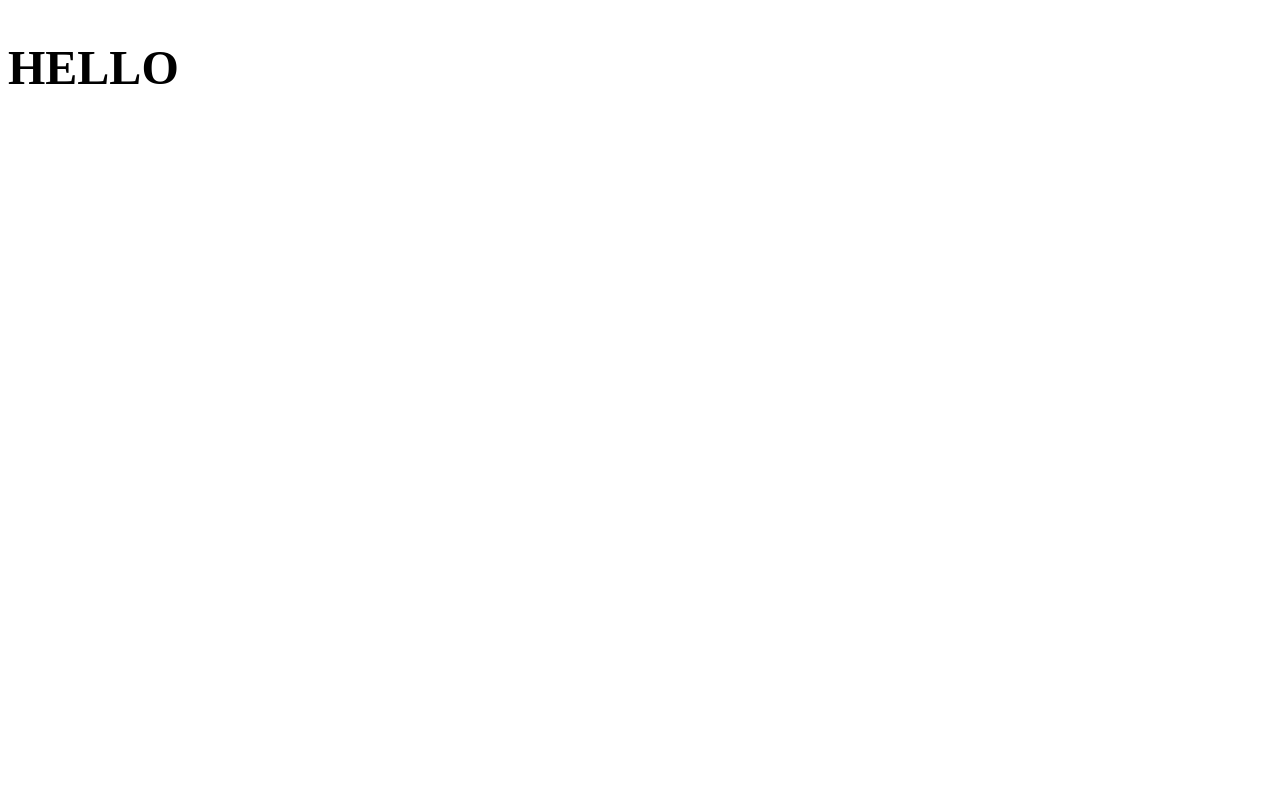
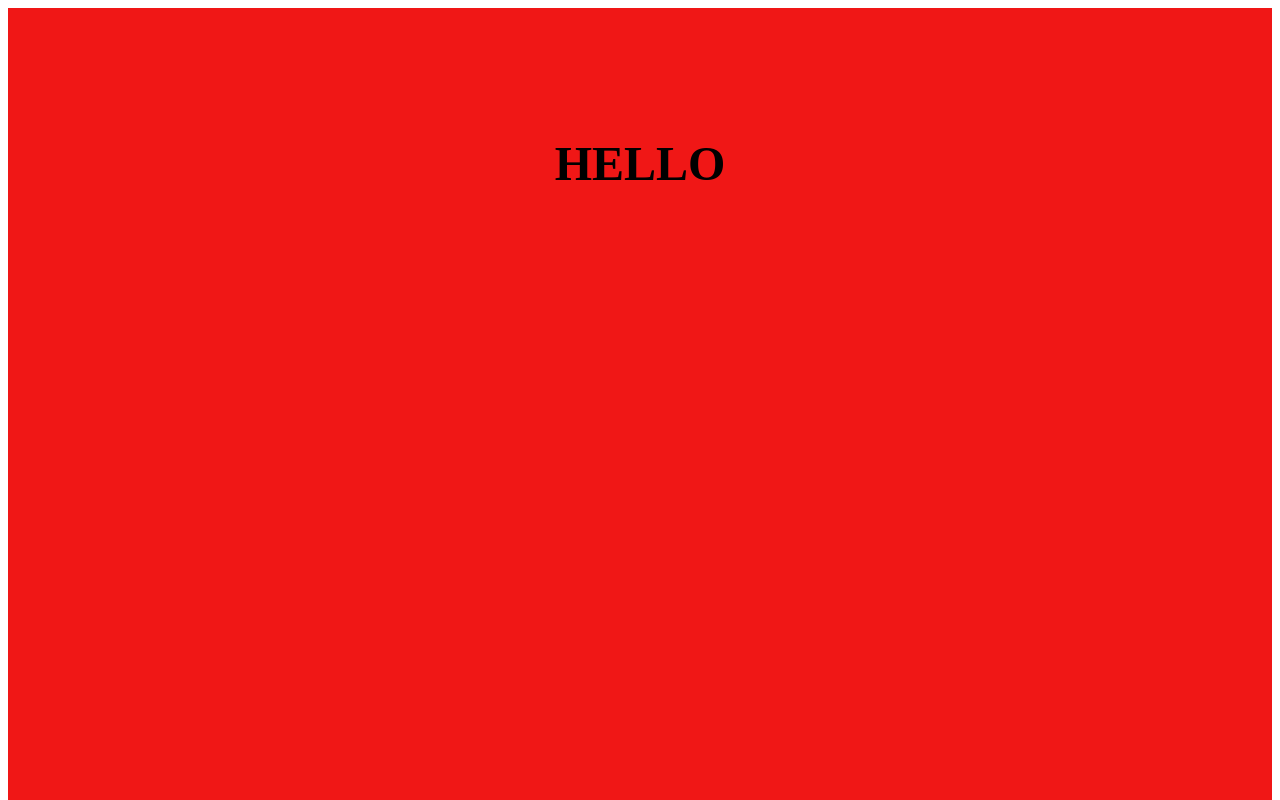
Before and after one commit to reeeels/MAKI, a Next.js app: page / in a window 1280 px wide. Shown: the top 800 px of the page. Built offline with nearby package versions, Linux system fonts and the light colour scheme.

Commit message:
Added flexdirection, padding & bgcolor to home.css

```diff
--- a/styles/Home.module.css
+++ b/styles/Home.module.css
@@ -1,9 +1,10 @@
 .main {
   display: flex;
-  /* flex-direction: column;
+  flex-direction: column;
   align-items: center;
-  padding: 6rem; */
+  padding: 6rem;
   min-height: 100vh;
+  background-color: #F01716;
 }
 
 .title {
```
